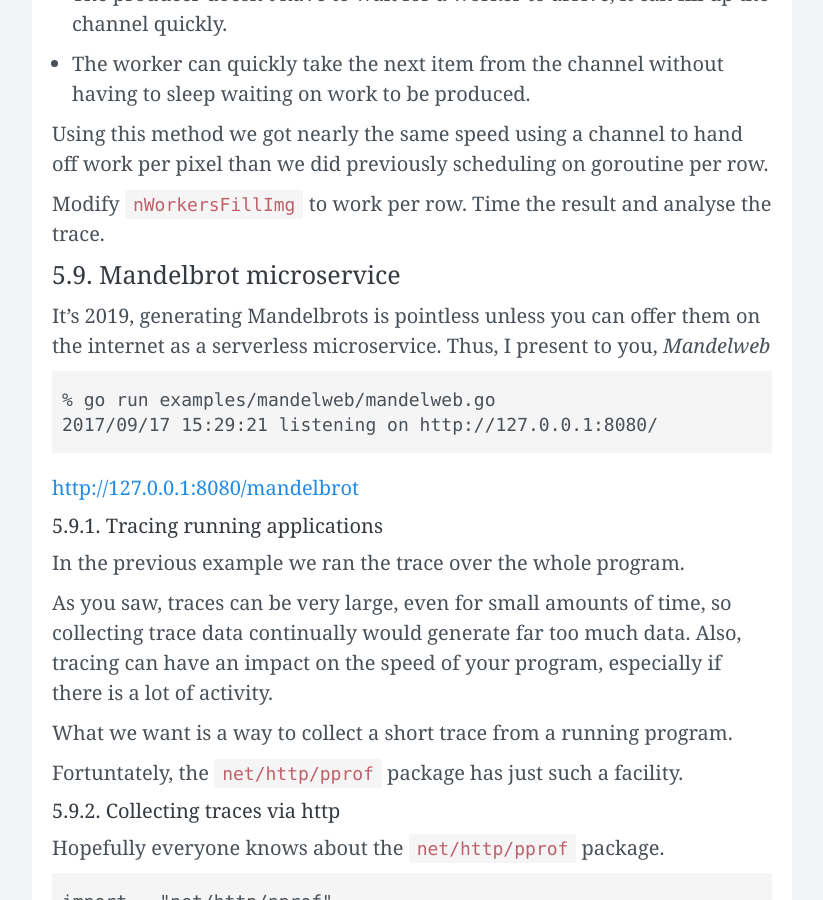
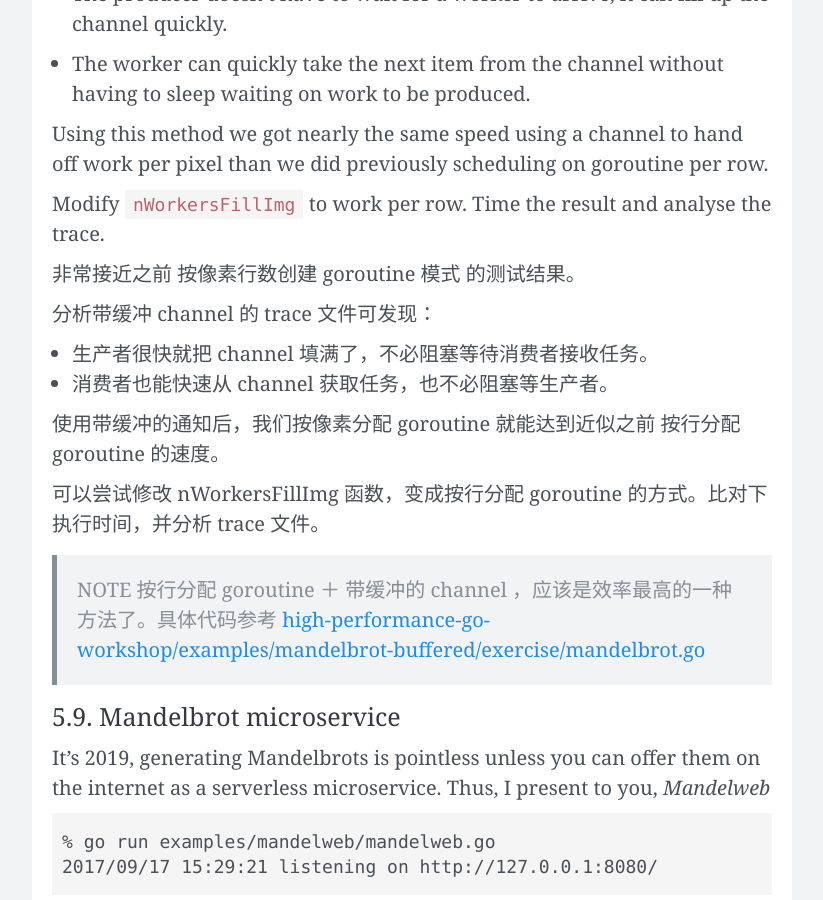
Before and after one commit to wangtiga/wangtiga.github.io, a Jekyll site: the page built from _previews/high_performance_go_workshop.md, in a window 1280 px wide and 900 px high, scrolled down 111744 px. Shown: the whole window, without its empty margins (228-1051 px from the left). Built offline with Jekyll 4.4.1, drawn with Linux system fonts in a browser that asks for light colours; nearby versions of some CDN libraries; comment, search, counter and statistics services are not loaded.

Commit message:
updated from r1

````diff
--- a/_previews/high_performance_go_workshop.md
+++ b/_previews/high_performance_go_workshop.md
@@ -3537,11 +3537,25 @@ Using this method we got nearly the same speed using a channel to hand off work
 
 Modify  `nWorkersFillImg`  to work per row. Time the result and analyse the trace.
 
+非常接近之前 按像素行数创建 goroutine 模式 的测试结果。
+
+分析带缓冲 channel 的 trace 文件可发现：
+
+- 生产者很快就把 channel 填满了，不必阻塞等待消费者接收任务。
+- 消费者也能快速从 channel 获取任务，也不必阻塞等生产者。
+
+使用带缓冲的通知后，我们按像素分配 goroutine 就能达到近似之前 按行分配 goroutine 的速度。
+
+可以尝试修改 nWorkersFillImg 函数，变成按行分配 goroutine 的方式。比对下执行时间，并分析 trace 文件。
+
+> NOTE 按行分配 goroutine ＋ 带缓冲的 channel ，应该是效率最高的一种方法了。具体代码参考 [high-performance-go-workshop/examples/mandelbrot-buffered/exercise/mandelbrot.go](https://github.com/davecheney/high-performance-go-workshop/blob/master/examples/mandelbrot-buffered/exercise/mandelbrot.go#L131)
+
+
 ### 5.9. Mandelbrot microservice
 
 It’s 2019, generating Mandelbrots is pointless unless you can offer them on the internet as a serverless microservice. Thus, I present to you,  _Mandelweb_
 
-```
+```sh
 % go run examples/mandelweb/mandelweb.go
 2017/09/17 15:29:21 listening on http://127.0.0.1:8080/
 ```
````
